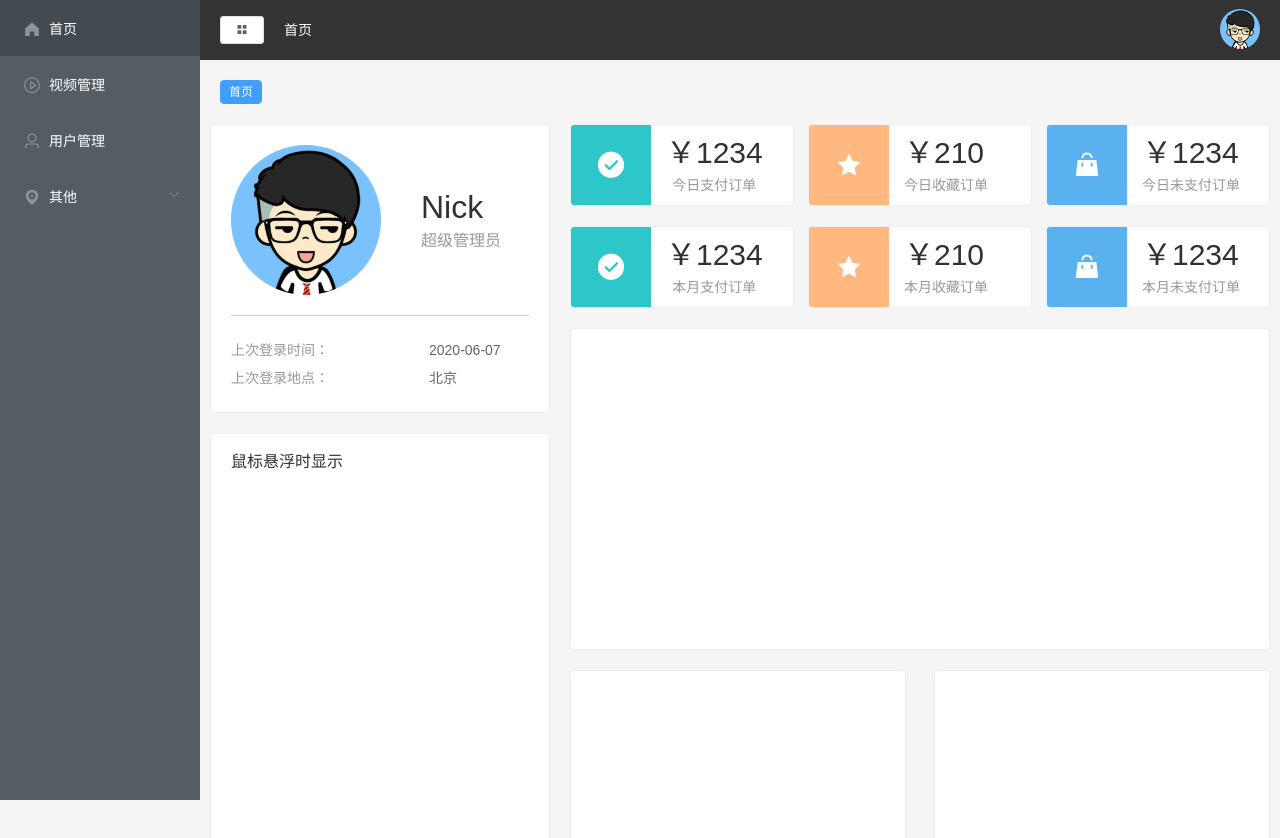
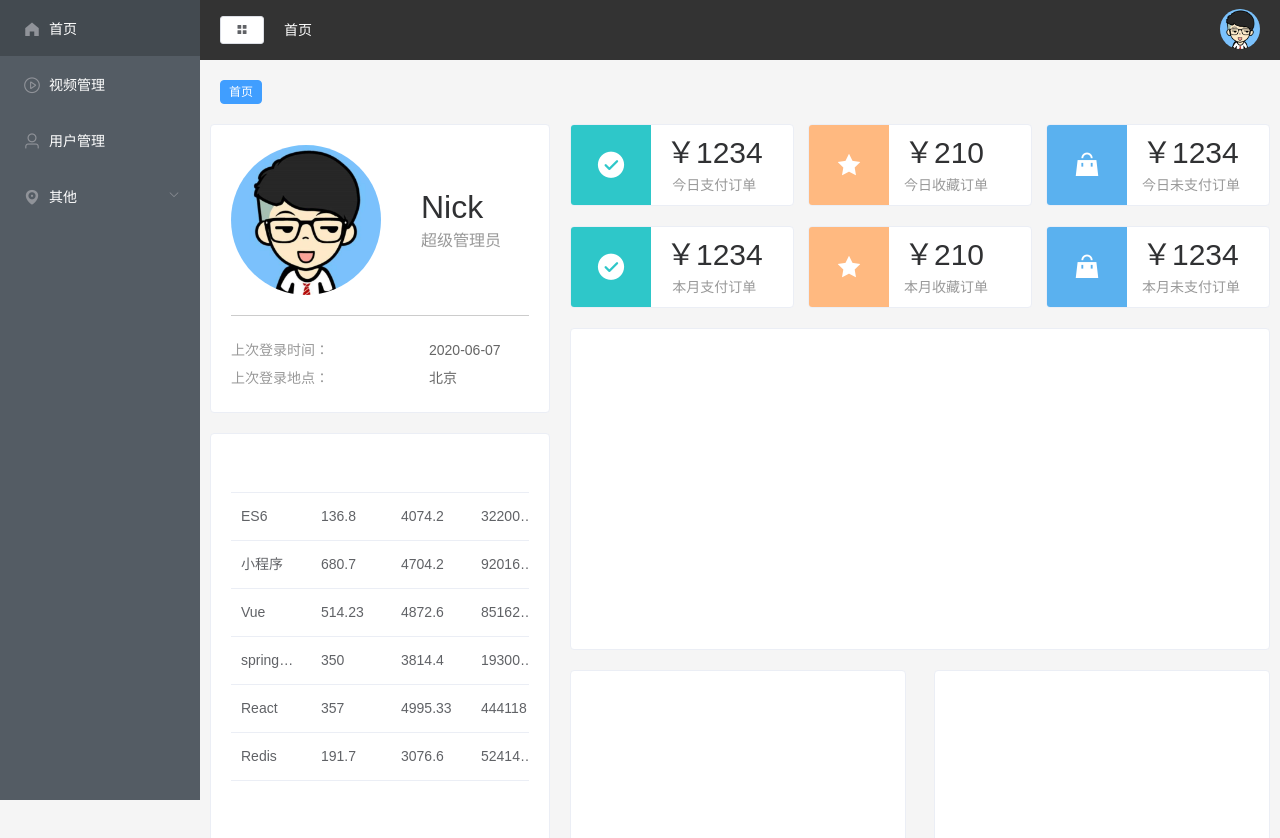
Before and after one commit to sailyw/management-system, a Vue app: page /#/ in a window 1280 px wide. Shown: the top 838 px of the page. Built offline with nearby package versions, Linux system fonts and the light colour scheme.

Commit message:
完成首页table部分

```diff
--- a/src/mock/home.js
+++ b/src/mock/home.js
@@ -1,17 +1,32 @@
 import Mock from 'mockjs';
 
+// 图表数据
+let List = [];
 export default {
-  getHomeData: () => {
+  getStatisticalData: () => {
+    for (let i = 0; i < 7; i++) {
+      List.push(
+        Mock.mock({
+          vue: Mock.Random.float(100, 8000, 0, 2),
+          wechat: Mock.Random.float(100, 8000, 0, 2),
+          ES6: Mock.Random.float(100, 8000, 0, 2),
+          Redis: Mock.Random.float(100, 8000, 0, 2),
+          React: Mock.Random.float(100, 8000, 0, 2),
+          springboot: Mock.Random.float(100, 8000, 0, 2)
+        })
+      );
+    }
     return {
       code: 20000,
       data: {
+        // 饼图
         videoData: [
           {
-            name: 'SpringBoot',
+            name: 'springboot',
             value: Mock.Random.float(1000, 10000, 0, 2)
           },
           {
-            name: 'Vue',
+            name: 'vue',
             value: Mock.Random.float(1000, 10000, 0, 2)
           },
           {
@@ -23,8 +38,101 @@ export default {
             value: Mock.Random.float(1000, 10000, 0, 2)
           },
           {
-            name: 'JAVA',
+            name: 'Redis',
             value: Mock.Random.float(1000, 10000, 0, 2)
+          },
+          {
+            name: 'React',
+            value: Mock.Random.float(1000, 10000, 0, 2)
+          }
+        ],
+        // 柱状图
+        userData: [
+          {
+            date: '周一',
+            new: Mock.Random.integer(1, 100),
+            active: Mock.Random.integer(100, 1000)
+          },
+          {
+            date: '周二',
+            new: Mock.Random.integer(1, 100),
+            active: Mock.Random.integer(100, 1000)
+          },
+          {
+            date: '周三',
+            new: Mock.Random.integer(1, 100),
+            active: Mock.Random.integer(100, 1000)
+          },
+          {
+            date: '周四',
+            new: Mock.Random.integer(1, 100),
+            active: Mock.Random.integer(100, 1000)
+          },
+          {
+            date: '周五',
+            new: Mock.Random.integer(1, 100),
+            active: Mock.Random.integer(100, 1000)
+          },
+          {
+            date: '周六',
+            new: Mock.Random.integer(1, 100),
+            active: Mock.Random.integer(100, 1000)
+          },
+          {
+            date: '周日',
+            new: Mock.Random.integer(1, 100),
+            active: Mock.Random.integer(100, 1000)
+          }
+        ],
+        // 折线图
+        orderData: {
+          date: [
+            '20191001',
+            '20191002',
+            '20191003',
+            '20191004',
+            '20191005',
+            '20191006',
+            '20191007'
+          ],
+          data: List
+        },
+        tableData: [
+          {
+            name: 'ES6',
+            todayBuy: Mock.Random.float(100, 1000, 0, 2),
+            monthBuy: Mock.Random.float(3000, 5000, 0, 2),
+            totalBuy: Mock.Random.float(40000, 1000000, 0, 2)
+          },
+          {
+            name: '小程序',
+            todayBuy: Mock.Random.float(100, 1000, 0, 2),
+            monthBuy: Mock.Random.float(3000, 5000, 0, 2),
+            totalBuy: Mock.Random.float(40000, 1000000, 0, 2)
+          },
+          {
+            name: 'Vue',
+            todayBuy: Mock.Random.float(100, 1000, 0, 2),
+            monthBuy: Mock.Random.float(3000, 5000, 0, 2),
+            totalBuy: Mock.Random.float(40000, 1000000, 0, 2)
+          },
+          {
+            name: 'springboot',
+            todayBuy: Mock.Random.float(100, 1000, 0, 2),
+            monthBuy: Mock.Random.float(3000, 5000, 0, 2),
+            totalBuy: Mock.Random.float(40000, 1000000, 0, 2)
+          },
+          {
+            name: 'React',
+            todayBuy: Mock.Random.float(100, 1000, 0, 2),
+            monthBuy: Mock.Random.float(3000, 5000, 0, 2),
+            totalBuy: Mock.Random.float(40000, 1000000, 0, 2)
+          },
+          {
+            name: 'Redis',
+            todayBuy: Mock.Random.float(100, 1000, 0, 2),
+            monthBuy: Mock.Random.float(3000, 5000, 0, 2),
+            totalBuy: Mock.Random.float(40000, 1000000, 0, 2)
           }
         ]
       }
--- a/src/mock/index.js
+++ b/src/mock/index.js
@@ -8,4 +8,4 @@ Mock.setup({
 
 //首页相关
 // 拦截的是 /home/getData
-Mock.mock(/\/home\/getData/, 'get', homeApi.getHomeData);
+Mock.mock(/\/home\/getData/, 'get', homeApi.getStatisticalData);
--- a/src/views/Home/Home.vue
+++ b/src/views/Home/Home.vue
@@ -15,7 +15,15 @@
         </div>
       </el-card>
       <el-card shadow="hover" style="height:522px;margin-top:20px;">
-        鼠标悬浮时显示
+        <el-table :data="tableData">
+          <el-table-column
+            show-overflow-tooltip
+            v-for="(item, key) in tableLabel"
+            :key="key"
+            :prop="key"
+            :label="val"
+          ></el-table-column>
+        </el-table>
       </el-card>
     </el-col>
     <el-col :span="16">
@@ -90,13 +98,26 @@ export default {
           icon: 's-goods',
           color: '#5ab1ef'
         }
-      ]
+      ],
+      tableData: [],
+      tableLabel: {
+        name: '课程',
+        todayBuy: '今日购买',
+        monthBuy: '本月购买',
+        totalBuy: '总购买'
+      }
     };
   },
-  mounted() {
-    this.$http.get('/home/getData').then(res => {
-      console.log(res.data);
-    });
+  created() {
+    this.getTableData();
+  },
+  methods: {
+    getTableData() {
+      this.$http.get('/home/getData').then(res => {
+        res = res.data;
+        this.tableData = res.data.tableData;
+      });
+    }
   }
 };
 </script>
```
